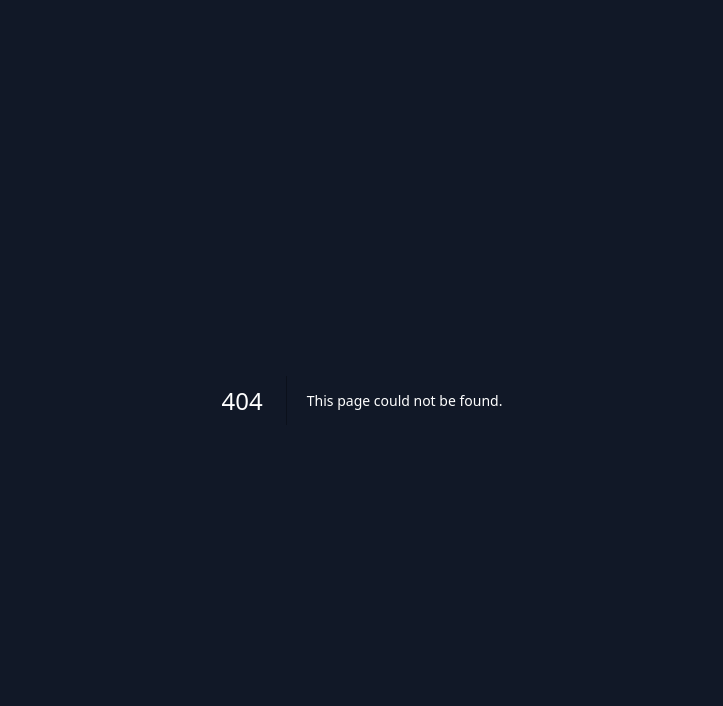
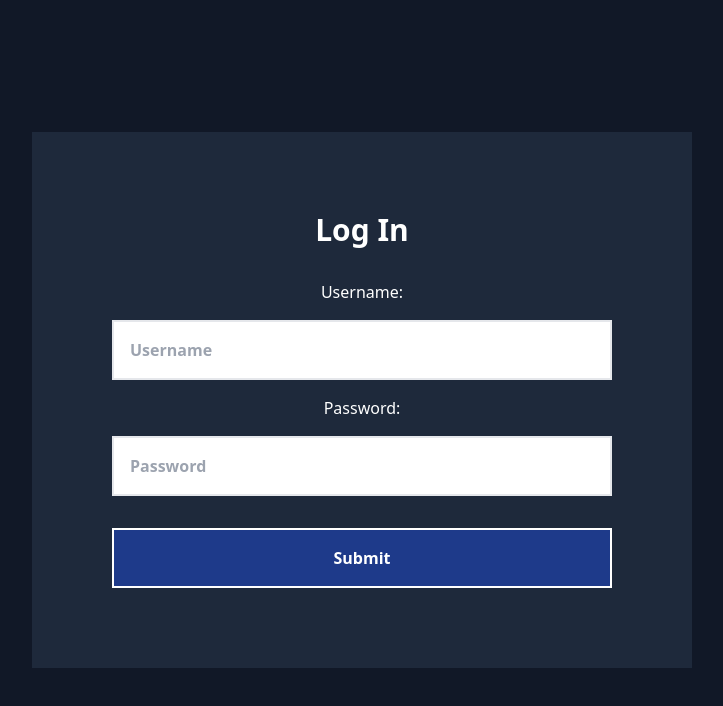
Before and after one commit to mike242424/twitter-clone, a Next.js app: page /login in a window 1280 px wide. Before the commit this address had no page. Shown: the top 706 px of the page, without its empty margins (278-1001 px from the left). Built offline with nearby package versions, Linux system fonts and the light colour scheme.

Commit message:
login page

```diff
--- /dev/null
+++ b/app/(private)/feed/page.tsx
@@ -0,0 +1,9 @@
+const Feed = async () => {
+  return (
+    <main>
+      <h1>Feed</h1>
+    </main>
+  );
+};
+
+export default Feed;
--- /dev/null
+++ b/app/(private)/layout.tsx
@@ -0,0 +1,7 @@
+import { ReactNode } from 'react';
+
+const PrivateLayout = ({ children }: { children: ReactNode }) => {
+  return <main>{children}</main>;
+};
+
+export default PrivateLayout;
--- /dev/null
+++ b/app/(public)/layout.tsx
@@ -0,0 +1,7 @@
+import { ReactNode } from 'react';
+
+const PublicLayout = ({ children }: { children: ReactNode }) => {
+  return <main>{children}</main>;
+};
+
+export default PublicLayout;
--- /dev/null
+++ b/app/(public)/login/form.tsx
@@ -0,0 +1,65 @@
+'use client';
+
+import { useRouter } from 'next/navigation';
+import { FormEvent, useState } from 'react';
+
+import React from 'react';
+
+const Form = () => {
+  const router = useRouter();
+  const [username, setUsername] = useState<undefined | string>('');
+  const [password, setPassword] = useState<undefined | string>('');
+
+  async function handleSubmit(e: FormEvent) {
+    e.preventDefault();
+
+    const res = await fetch('/api/login', {
+      method: 'POST',
+      body: JSON.stringify({ username, password }),
+    });
+
+    if (res.ok) {
+      console.log(res);
+      router.push('/feed');
+    } else {
+      alert('log in failed');
+    }
+  }
+
+  return (
+    <form onSubmit={handleSubmit}>
+      <label>Username: </label>
+      <div className="mt-4">
+        <input
+          className="text-black border-2 border-blue-800text-white p-4 mb-4 md:w-[500px] font-bold"
+          type="text"
+          value={username}
+          onChange={(e) => setUsername(e.target.value)}
+          id="username"
+          placeholder="Username"
+          required
+        />
+      </div>
+      <label>Password: </label>
+      <div className="mt-4">
+        <input
+          className="text-black border-2 border-blue-800text-white p-4 mb-4 md:w-[500px] font-bold"
+          type="password"
+          value={password}
+          onChange={(e) => setPassword(e.target.value)}
+          id="password"
+          placeholder="Password"
+          required
+        />
+      </div>
+      <button
+        className="border-2 border-white bg-blue-900 text-white p-4 md:w-[500px] font-bold mt-4"
+        type="submit"
+      >
+        Submit
+      </button>
+    </form>
+  );
+};
+
+export default Form;
--- /dev/null
+++ b/app/(public)/login/page.tsx
@@ -0,0 +1,14 @@
+import Form from './form';
+
+const LogIn = async () => {
+  return (
+    <main className="flex min-h-screen justify-center items-center">
+      <div className="flex flex-col gap-4 bg-slate-800 p-20">
+        <h3 className="text-3xl text-white font-bold mb-4">Log In</h3>
+        <Form />
+      </div>
+    </main>
+  );
+};
+
+export default LogIn;
--- a/app/page.tsx
+++ b/app/page.tsx
@@ -3,19 +3,19 @@ import Link from 'next/link';
 const Home = () => {
   return (
     <main className="flex min-h-screen justify-center items-center">
-      <div className="flex flex-col gap-4 bg-slate-800 p-28">
+      <div className="flex flex-col gap-4 bg-slate-800 p-20">
         <h1 className="text-3xl text-white pb-10 font-bold">Twitter Clone</h1>
         <Link
-          href={'/login'}
+          href={'/signup'}
           className="border-2 border-white bg-blue-900 text-white p-4 mb-4 md:w-[500px] font-bold"
         >
-          Log In
+          Sign Up
         </Link>
         <Link
-          href={'/signup'}
+          href={'/login'}
           className="border-2 border-white bg-blue-900 text-white p-4 md:w-[500px] font-bold"
         >
-          Sign In
+          Log In
         </Link>
       </div>
     </main>
```
